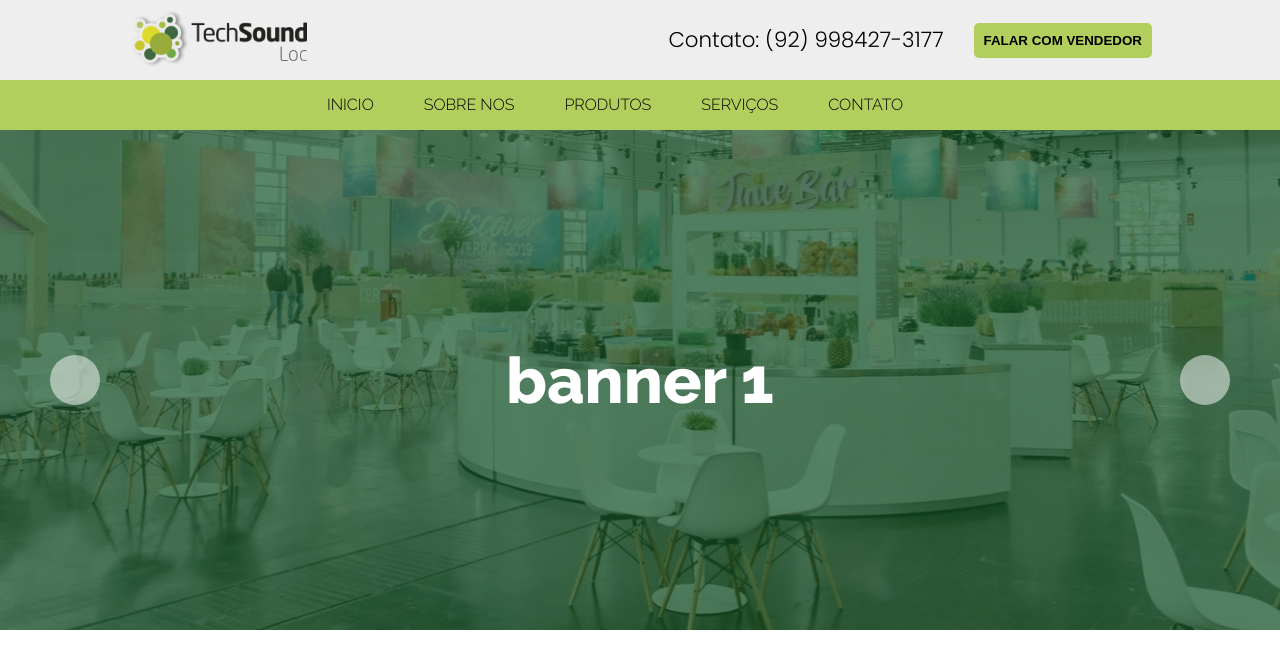
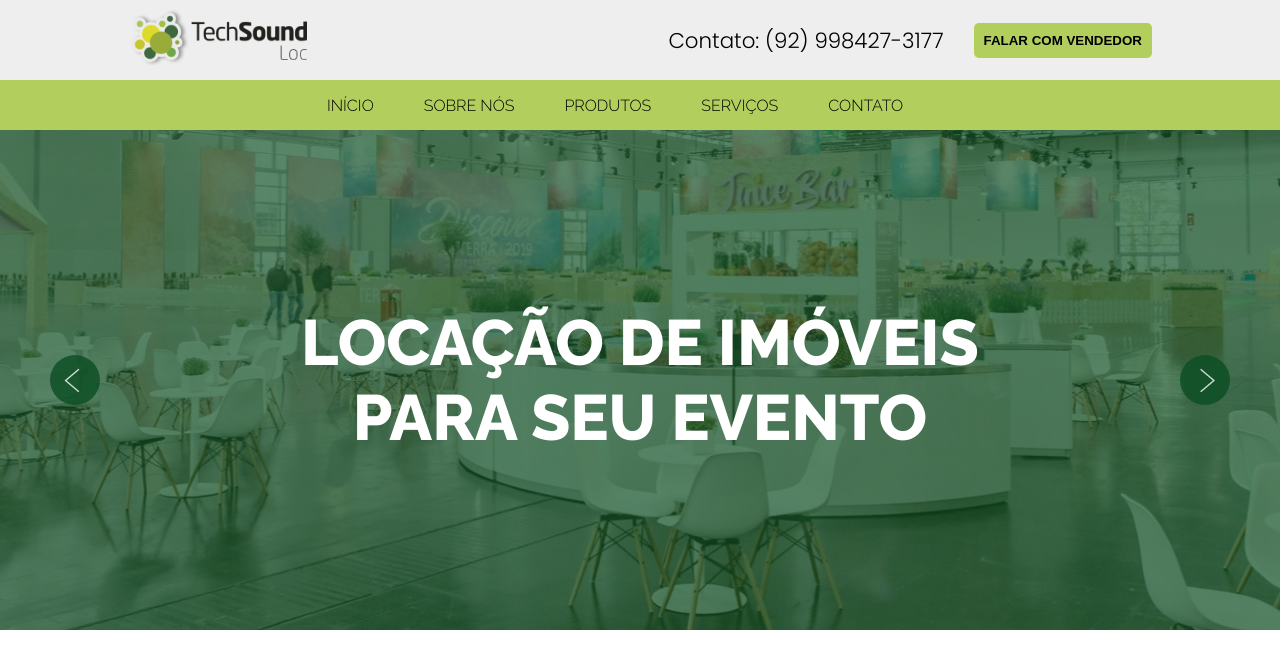
Before and after one commit to AlcemirMacedo/techsoundloc, a PHP site: page / in a window 1280 px wide. Shown: the top 669 px of the page. Run offline with PHP 8.4, Linux system fonts and the light colour scheme.

Commit message:
Corrigindo bugs do banner principal

```diff
--- a/css/estilos.css
+++ b/css/estilos.css
@@ -1,23 +1,4 @@
 /*RESET CSS*/
-html, body, div, span, applet, object, iframe,
-h1, h2, h3, h4, h5, h6, p, blockquote, pre,
-a, abbr, acronym, address, big, cite, code,
-del, dfn, em, img, ins, kbd, q, s, samp,
-small, strike, b, sub, sup, tt, var,
-b, u, i, center,
-dl, dt, dd, ol, ul, li,
-fieldset, form, label, legend,
-table, caption, tbody, tfoot, thead, tr, th, td,
-article, aside, canvas, details, embed,
-figure, figcaption, footer, header, hgroup,
-menu, nav, output, ruby, section, summary,
-time, mark, audio, video {
-	margin: 0;
-	padding: 0;
-	border: 0;
-	font-size: 100%;
-	font: inherit;
-}
 *{
     margin: 0;
 	padding: 0;
@@ -28,19 +9,10 @@ time, mark, audio, video {
 /* HTML5 display-role reset for older browsers */
 
 body {
-	line-height: 1;
     overflow-x: hidden;
 }
 ol, ul {
 	list-style: none;
-}
-blockquote, q {
-	quotes: none;
-}
-blockquote:before, blockquote:after,
-q:before, q:after {
-	content: '';
-	content: none;
 }
 table {
 	border-collapse: collapse;
@@ -173,14 +145,15 @@ nav ul a:hover{
 }
 .main-banner .background-mask{
     background-color: rgba(11, 78, 34, 0.67);
+    width: 100vw;
     height: 100%;
-    width: 100vw;
 }
 .main-banner .text-area{
     display: flex;
-    height: 100%;
     align-items: center;
     justify-content: center;
+    z-index: 1000;
+    height: 100%;
 }
 .main-banner .text-area h1{
     font-size: 4rem;
@@ -188,25 +161,35 @@ nav ul a:hover{
     color: var(--white);
     text-align: center;
     line-height: 75px;
+    text-transform: uppercase;
 }
 /*pointers*/
 .pointer-area{
     width: 100vw;
     margin-top: -275px;
     padding: 0 50px;
-    z-index: 1000;
     display: flex;
     justify-content: space-between;
     position: absolute;
     align-self: center;
     align-items: center;
 }
-.pointer-area .pointer{
+.pointer-area .pointer, .pointer2{
+    display: flex;
+    justify-content: center;
+    align-items: center;
     width: 50px;
     height: 50px;
-    background-color: rgba(255, 255, 255, 0.5);
+    background-color: rgba(11, 78, 34, 0.8);
     border-radius: 50%;
     cursor: pointer;
 }
+.pointer-area img{
+    height: 35px;
+    opacity: 0.8;
+}
+.pointer-area .pointer2 img{
+    margin-left: -10px;
+}
 
 /*END SECTION BANNER*/
--- a/index.html
+++ b/index.html
@@ -40,35 +40,35 @@
             <div class="background-banner">
                 <div class="background-mask">
                     <div class="text-area">
-                        <h1>banner 1</h1>
+                        <h1>locação de imóveis<br/> para seu evento</h1>
                     </div>
                 </div>
             </div>
             <div class="background-banner">
                 <div class="background-mask">
                     <div class="text-area">
-                        <h1>banner 2</h1>
+                        <h1>locação de imóveis<br/> para seu evento</h1>
                     </div>
                 </div>
             </div>
             <div class="background-banner">
                 <div class="background-mask">
                     <div class="text-area">
-                        <h1>banner 3</h1>
+                        <h1>locação de imóveis<br/> para seu evento</h1>
                     </div>
                 </div>
             </div>
             <div class="background-banner">
                 <div class="background-mask">
                     <div class="text-area">
-                        <h1>banner 4</h1>
+                        <h1>locação de imóveis<br/> para seu evento</h1>
                     </div>
                 </div>
             </div>
         </section>
         <div class="pointer-area">
-            <div class="pointer" onclick="goToPrev()"></div>
-            <div class="pointer" onclick="goToNext()"></div>
+            <div class="pointer2" onclick="goToPrev()"><img src="css/img/setaPrev.svg" alt="previus"></div>
+            <div class="pointer" onclick="goToNext()"><img src="css/img/setaNext.svg" alt="next"></div>
         </div>
     </main>
 
--- a/js/banner.js
+++ b/js/banner.js
@@ -25,4 +25,4 @@ function atualizaMargin(){
     document.querySelector('.area-total-banner').style.marginLeft = `-${novaMargem}px`
 }
 
-setInterval(goToNext, 4000);
+//setInterval(goToNext, 4000);
```
Also changed, not shown: css/img/setaNext.svg (added), css/img/setaPrev.svg (added).
